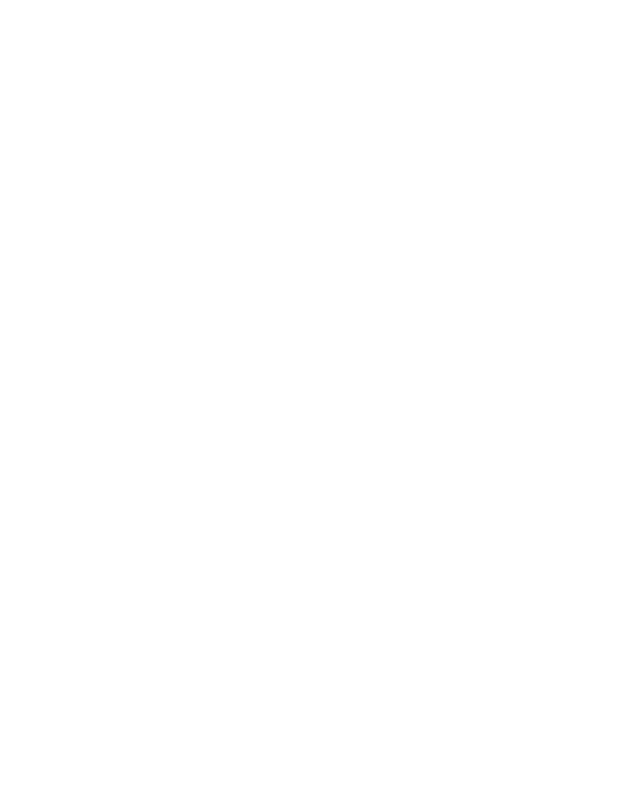
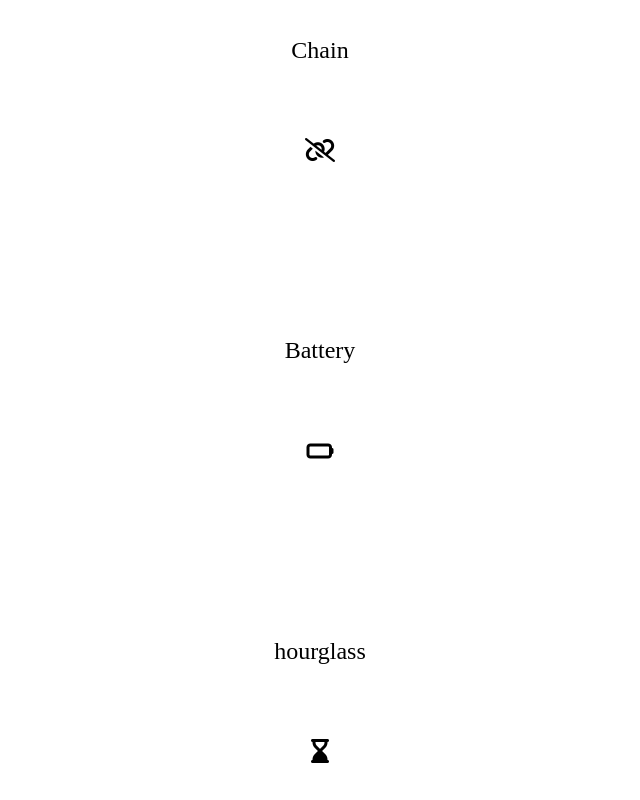
Before and after one commit to Adetoyebamise/loading-animations, a plain HTML site: page animating-icons/index.html in a window 1280 px wide. Shown: the whole page, without its empty margins (320-960 px from the left). Drawn offline with Linux system fonts and the light colour scheme.

Commit message:
changed fontawesome kits

```diff
--- a/animating-icons/index.html
+++ b/animating-icons/index.html
@@ -4,19 +4,21 @@
     <meta charset="UTF-8" />
     <meta http-equiv="X-UA-Compatible" content="IE=edge" />
     <meta name="viewport" content="width=device-width, initial-scale=1.0" />
-    <link
-      rel="stylesheet"
-      href="https://cdn.jsdelivr.net/npm/@fortawesome/fontawesome-free@5.15.3/css/fontawesome.min.css"
-    />
+    <script src="https://kit.fontawesome.com/0f7ecfd0b7.js" crossorigin="anonymous"></script>
     <link rel="stylesheet" href="style.css" />
     <title>Animate Icon using font awesome and JavaScript</title>
   </head>
   <body>
-    <div id="chain" class="fa"></div>
-    <br />
-    <div id="battery" class="fa"></div>
-    <br />
-    <div id="hourglass" class="fa"></div>
+    <div class="allicons">
+      <span>Chain</span>
+      <div id="chain" class="fa"></div>
+      <br />
+      <span>Battery</span>
+      <div id="battery" class="fa"></div>
+      <br />
+      <span>hourglass</span>
+      <div id="hourglass" class="fa"></div>
+    </div>
     <script src="script.js"></script>
   </body>
 </html>
--- a/animating-icons/style.css
+++ b/animating-icons/style.css
@@ -1,3 +1,27 @@
+@import url("https://fonts.googleapis.com/css2?family=Inter:wght@800&display=swap");
+
+:root {
+  --body-color: hsl(0, 0%, 96%);
+  --text-color: hsl(0, 0%, 12%);
+  --body-font: "Inter", sans-serif;
+  --icons-font-size: 1.5rem;
+}
+
+* {
+  box-sizing: border-box;
+  padding: 0;
+  margin: 0;
+}
+
 #chain #battery #hourglass {
   font-size: 50px;
 }
+
+.allicons {
+  height: 100vh;
+  display: grid;
+  place-items: center;
+  overflow: hidden;
+  font-size: var(--icons-font-size);
+  font-weight: 2rem;
+}
```
